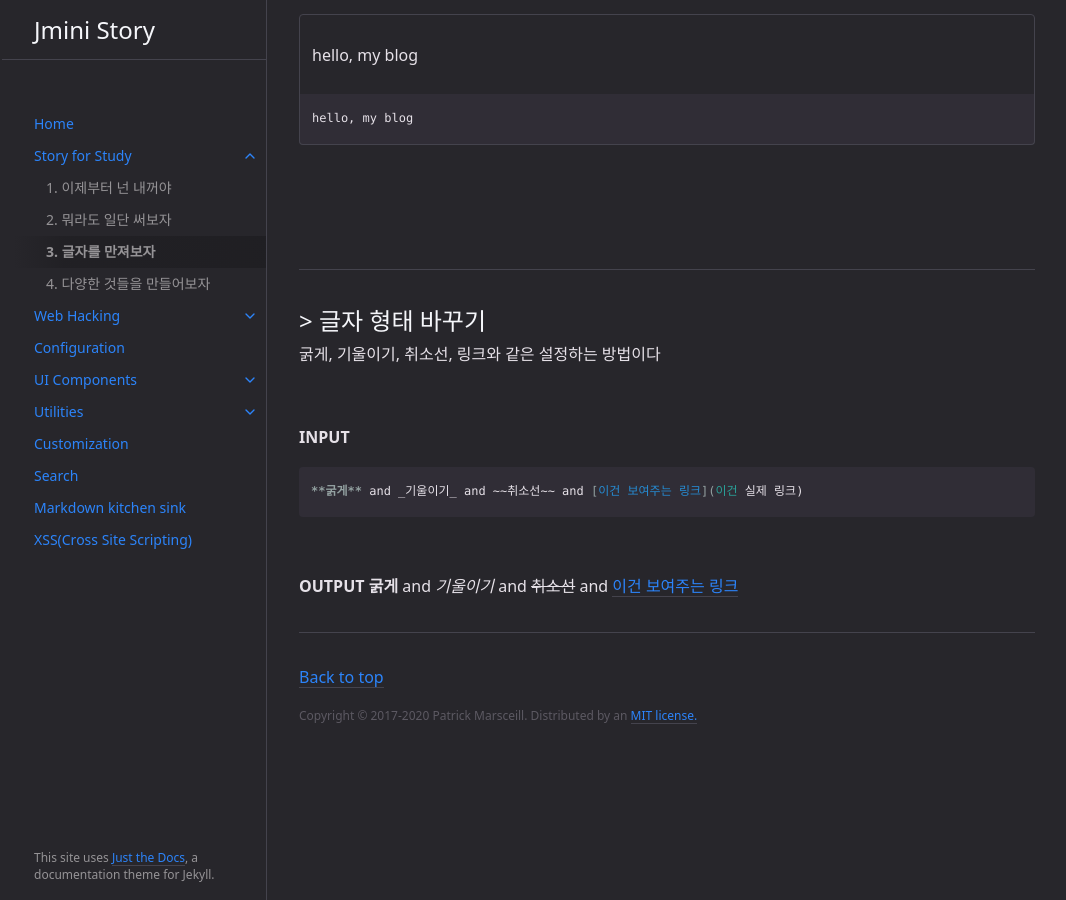
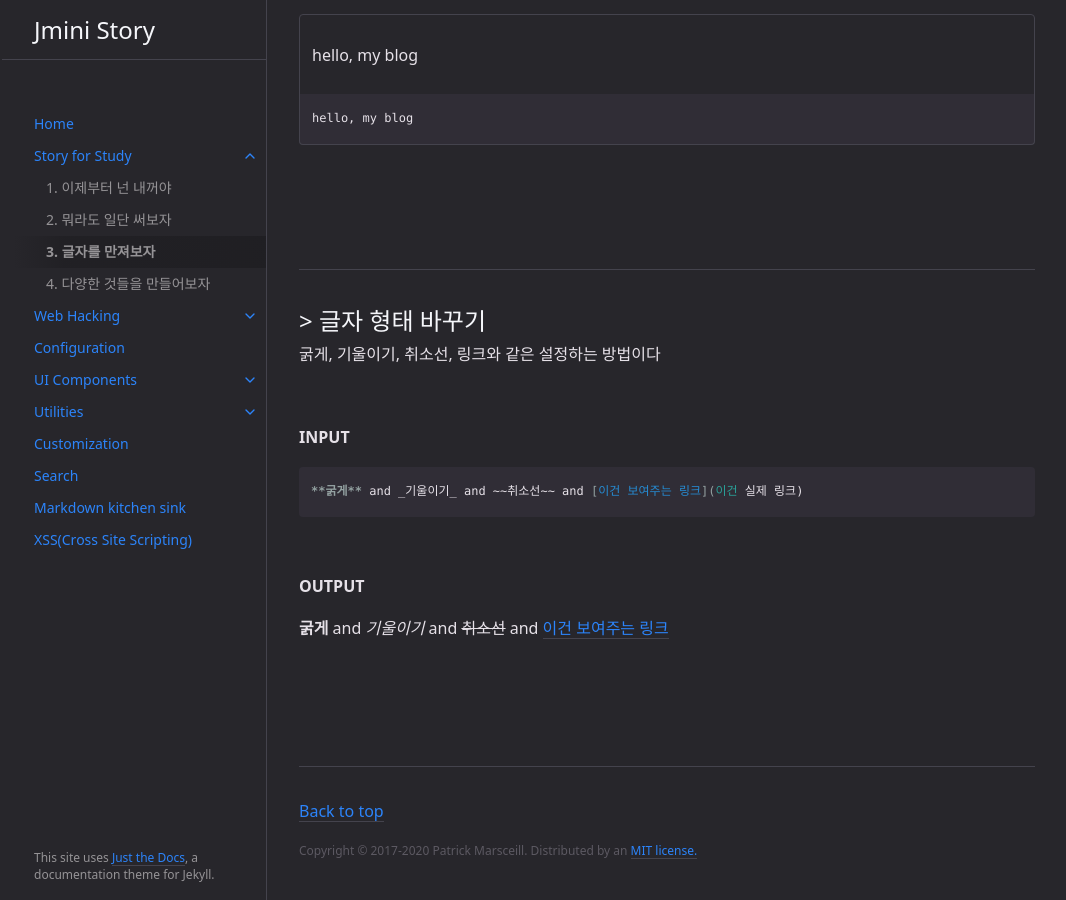
Before and after one commit to Jminis/Jminis.github.io, a Jekyll site: the page built from docs/Story for Study/3.md, in a window 1280 px wide and 900 px high, scrolled down 1808 px. Shown: the whole window, without its empty margins (105-1171 px from the left). Built offline with Jekyll 4.4.1, drawn with Linux system fonts in a browser that asks for light colours.

Commit message:
2022-04-15 2

```diff
--- a/docs/Story for Study/3.md
+++ b/docs/Story for Study/3.md
@@ -93,4 +93,7 @@ hello, my blog
 <br>
 
 **OUTPUT**
+
 **굵게** and _기울이기_ and ~~취소선~~ and [이건 보여주는 링크](이건 실제 링크)
+
+<br><br><br>
```
Also changed, not shown: index.md (+5 -0 lines).
